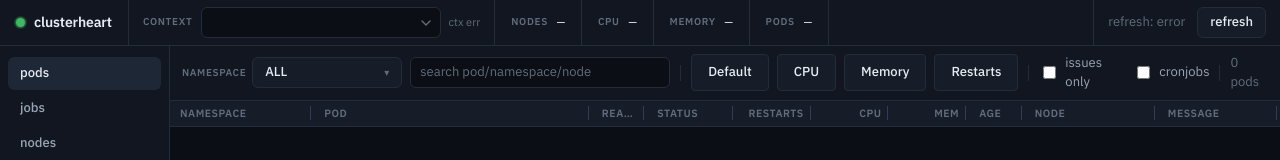
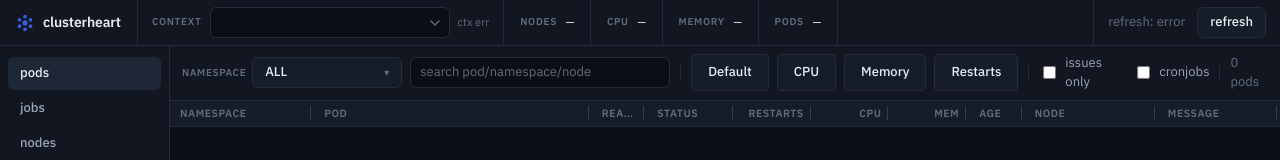
Before and after one commit to sukhijashivansh/clusterheart, a plain HTML site: page app/static/index.html in a window 1280 px wide. Shown: the top 160 px of the page. Drawn offline with nearby package versions, Linux system fonts and the light colour scheme; no server answers.

Commit message:
dashboard: use the clusterheart logo in the header instead of the green dot
Replace the pulsing green status dot next to the wordmark with the
clusterheart brand mark (inline SVG, the 7-circle hex in brand blue),
and drop the now-unused .pulse / heartbeat animation CSS.

Co-Authored-By: Claude Opus 4.8 <noreply@anthropic.com>

```diff
--- a/app/static/index.html
+++ b/app/static/index.html
@@ -12,7 +12,7 @@
 </head>
 <body>
 <header id="topbar">
-  <div class="brand"><span class="pulse"></span>clusterheart</div>
+  <div class="brand"><svg class="brand-logo" viewBox="0 0 100 100" aria-hidden="true"><circle cx="50" cy="50" r="15"/><circle cx="50" cy="15" r="10.5"/><circle cx="80.3" cy="32.5" r="10.5"/><circle cx="80.3" cy="67.5" r="10.5"/><circle cx="50" cy="85" r="10.5"/><circle cx="19.7" cy="67.5" r="10.5"/><circle cx="19.7" cy="32.5" r="10.5"/></svg>clusterheart</div>
   <div class="ctx-switcher" title="kubeconfig context">
     <span class="k">context</span>
     <select id="ctx-select" class="sel"></select>
--- a/app/static/style.css
+++ b/app/static/style.css
@@ -103,27 +103,12 @@ table, .code-block, .modal-body, #shell-term,
   color: var(--text);
   border-right: 1px solid var(--border);
 }
-/* live "heartbeat" — the one deliberate motion accent, tied to the name */
-.brand .pulse {
-  position: relative;
-  width: 9px;
-  height: 9px;
-  border-radius: 50%;
-  background: var(--green);
+/* clusterheart brand mark */
+.brand .brand-logo {
+  width: 18px;
+  height: 18px;
   flex-shrink: 0;
-}
-.brand .pulse::after {
-  content: "";
-  position: absolute;
-  inset: 0;
-  border-radius: 50%;
-  background: var(--green);
-  animation: heartbeat 2.4s ease-out infinite;
-}
-@keyframes heartbeat {
-  0%   { transform: scale(1);   opacity: 0.55; }
-  70%  { transform: scale(2.8); opacity: 0; }
-  100% { opacity: 0; }
+  fill: #3B5BDB;
 }
 .ctx-switcher {
   display: flex;
```
